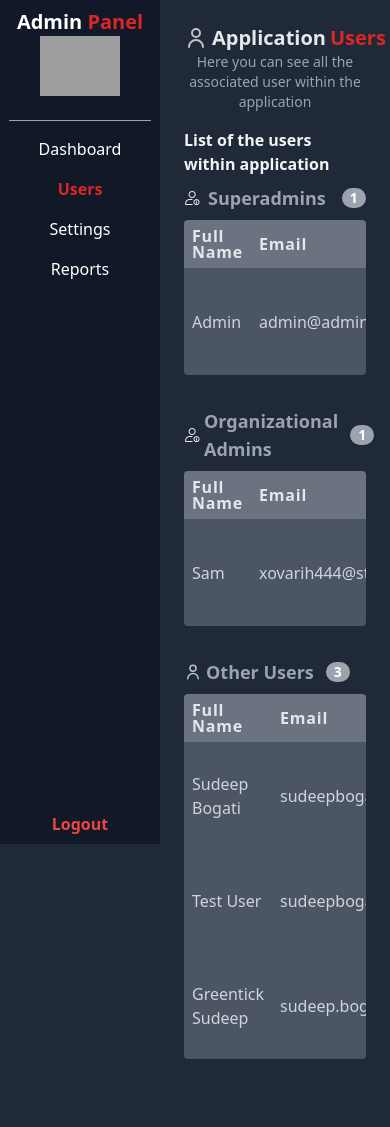
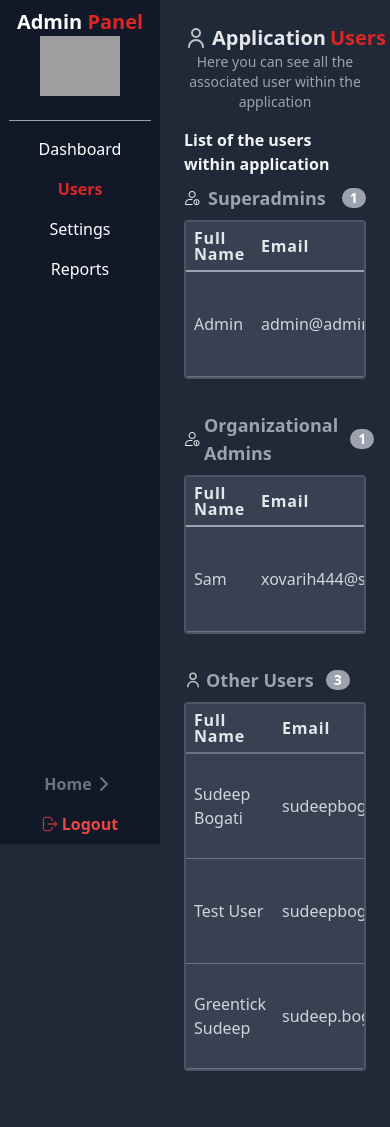
Before and after one commit to sudeep-gtn/DWM-SUBISU, a Django app: page /admin-site/users in a window 390 px wide. Before the commit the page ends 1059 px from the top, so only its background shows below. Run offline with Django 5.2, Linux system fonts and the light colour scheme; a user stored in the database is signed in; data comes from the database, SQL or seed files in the repository; both versions use the stored data as it was after the commit; some libraries are stand-ins or nearby versions; grey boxes are pictures that could not be loaded.

Commit message:
attachment on comment, admin panel of users

```diff
--- a/authentication/templates/admin-dashboard.html
+++ b/authentication/templates/admin-dashboard.html
@@ -31,8 +31,25 @@
                     </li>
                 </ul>
             </nav>
-            <div  onclick="showPopUp()" class="cursor-pointer py-2 w-full text-red-500 font-semibold hover:text-red-400 text-center">
-                <button  class="">Logout</button>
+            <div class="cursor-pointer py-2 w-full text-gray-500 flex items-center justify-center font-semibold hover:text-gray-100 text-center">
+                <a  href="{% url 'overview' %}" class="flex items-center justify-center">  Home <svg width="24" height="24" viewBox="0 0 24 24" fill="none" xmlns="http://www.w3.org/2000/svg">
+                    <path d="M9 18L15 12L9 6" stroke="currentColor" stroke-width="2" stroke-linecap="round" stroke-linejoin="round"/>
+                  </svg>  </a>
+            </div>
+            <div  onclick="showPopUp()" class="cursor-pointer flex items-center justify-center py-2 w-full text-red-500 font-semibold hover:text-red-400 text-center">
+                <button  class="flex  items-center gap-1">
+                    <svg width="16px" height="16px" viewBox="0 0 24 24" fill="none" xmlns="http://www.w3.org/2000/svg"
+                    transform="matrix(-1, 0, 0, 1, 0, 0)">
+                    <g id="SVGRepo_bgCarrier" stroke-width="0"></g>
+                    <g id="SVGRepo_tracerCarrier" stroke-linecap="round" stroke-linejoin="round"></g>
+                    <g id="SVGRepo_iconCarrier">
+                    <path
+                        d="M9.00195 7C9.01406 4.82497 9.11051 3.64706 9.87889 2.87868C10.7576 2 12.1718 2 15.0002 2L16.0002 2C18.8286 2 20.2429 2 21.1215 2.87868C22.0002 3.75736 22.0002 5.17157 22.0002 8L22.0002 16C22.0002 18.8284 22.0002 20.2426 21.1215 21.1213C20.2429 22 18.8286 22 16.0002 22H15.0002C12.1718 22 10.7576 22 9.87889 21.1213C9.11051 20.3529 9.01406 19.175 9.00195 17"
+                        stroke="currentColor" stroke-width="1.5" stroke-linecap="round"></path>
+                    <path d="M15 12L2 12M2 12L5.5 9M2 12L5.5 15" stroke="currentColor" stroke-width="1.5" stroke-linecap="round"
+                        stroke-linejoin="round"></path>
+                    </g>
+              </svg> Logout </button>
             </div>
 
     </div>
@@ -55,15 +72,19 @@
             <div class="text-2xl font-bold text-center text-gray-200 flex gap-1 w-fit mx-auto items-center  mb-6"> <img src="/static/images/dashboard-light.svg" width="32" alt=""> Dashboard </div>
             <!-- dashboard content start -->
                 <div class="flex gap-6 items-center justify-center flex-wrap">
-                    <div class="bg-slate-600 border border-gray-400 text-gray-200 md:w-1/6 px-4 py-1 rounded-lg shadow-lg shadow-gray-400/20">
+                    <div class="bg-slate-600 border border-gray-400 text-gray-200 md:w-1/4 px-4 py-1 rounded-lg shadow-lg shadow-gray-400/20">
                         <div class="text-3xl text-red-600 w-fit  font-bold"> {{ org_count }} </div>
                         <div class="text-base"> Total organization(s)</div>
                         <div> <a href="#" class="flex gap-1 items-center text-sm w-fit my-2 font-semibold border-b border-gray-400 text-gray-300"> See details <img src="/static/images/arrow-right-circle.svg" width="16" alt=""></a></div>
                     </div>
-                    <div class="bg-slate-600 border border-gray-400 text-gray-200 md:w-1/6 px-4 py-1 rounded-lg shadow-lg shadow-gray-400/20">
+                    <div class="bg-slate-600 border border-gray-400 text-gray-200 md:w-1/4 px-4 py-1 rounded-lg shadow-lg shadow-gray-400/20">
                         <div class="text-3xl text-red-600 w-fit  font-bold"> {{ total_user_count }} </div>
                         <div class="text-base"> Total user(s)</div>
-                        <div> <a href="{% url 'admin-users' %}" class="flex gap-1 hover:text-blue-500 items-center text-sm w-fit my-2 font-semibold border-b border-gray-400 text-gray-300"> See details <img src="/static/images/arrow-right-circle.svg" width="16" alt=""></a></div>
+                        <div> <a href="{% url 'admin-users' %}" class="flex hover:text-blue-500 items-center text-sm w-fit my-2 font-semibold border-b border-gray-400 text-gray-300"> See details
+                            <svg width="20" height="20" viewBox="0 0 24 24" fill="none" xmlns="http://www.w3.org/2000/svg">
+                                <path d="M9 18L15 12L9 6" stroke="currentColor" stroke-width="2" stroke-linecap="round" stroke-linejoin="round"/>
+                              </svg>
+                        </a></div>
                     </div>
                 </div>
             <!-- dashboard content end -->
--- a/authentication/templates/admin-users.html
+++ b/authentication/templates/admin-users.html
@@ -62,24 +62,24 @@
     {% endif %}
     <div class="mb-8">
         <div class="text-lg text-gray-400 font-bold flex gap-2  items-center mb-2 "> <img src="/static/images/user.png" width="16" height="16" alt=""> Superadmins <div class="bg-gray-400 font-semibold text-white px-2 rounded-2xl text-center text-sm mx-2"> {{ superadmin_counts }} </div></div>
-        <div class="overflow-x-auto w-full  rounded">
-            <table class="min-w-full bg-gray-500">
-                <thead class="text-base">
+        <div class="overflow-x-auto w-full  rounded border-2 border-gray-600">
+            <table class="min-w-full bg-gray-700">
+                <thead class="text-base ">
                     <tr>
-                        <th class="px-2 py-2 border-b-2 border-gray-600 text-left leading-4 text-gray-200 tracking-wider">Full Name</th>
-                        <th class="px-2 py-2 border-b-2 border-gray-600 text-left leading-4 text-gray-200 tracking-wider">Email</th>
-                        <th class="px-2 py-2 border-b-2 border-gray-600 text-left leading-4 text-gray-200 tracking-wider">Date joined </th>
-                        <th class="px-2 py-2 border-b-2 border-gray-600 text-left leading-4 text-gray-200 tracking-wider">Change Role</th>
+                        <th class="px-2 py-2 border-b-2 border-gray-400 text-left leading-4 text-gray-200 tracking-wider">Full Name</th>
+                        <th class="px-2 py-2 border-b-2 border-gray-400 text-left leading-4 text-gray-200 tracking-wider">Email</th>
+                        <th class="px-2 py-2 border-b-2 border-gray-400 text-left leading-4 text-gray-200 tracking-wider">Date joined </th>
+                        <th class="px-2 py-2 border-b-2 border-gray-400 text-left leading-4 text-gray-200 tracking-wider">Change Role</th>
 
                     </tr>
                 </thead>
                 <tbody class="text-base">
                     {% for user in superadmins %}
-                        <tr class="bg-gray-600 text-gray-300">
-                            <td class="px-2 py-1 border-b border-gray-600">{{ user.full_name }}</td>
-                            <td class="px-2 py-1 border-b border-gray-600">{{ user.email }}</td>
-                            <td class="px-2 py-1 border-b border-gray-600">{{ user.date_joined }}</td>
-                            <td class="px-2 py-1 border-b border-gray-600">
+                        <tr class="bg-gray-700 text-gray-300">
+                            <td class="px-2 py-1 border-b border-gray-500">{{ user.full_name }}</td>
+                            <td class="px-2 py-1 border-b border-gray-500">{{ user.email }}</td>
+                            <td class="px-2 py-1 border-b border-gray-500">{{ user.date_joined }}</td>
+                            <td class="px-2 py-1 border-b border-gray-500">
                                 <form method="post">
                                     {% csrf_token %}
                                     <input type="hidden" name="user_id" value="{{ user.id }}">
@@ -102,23 +102,23 @@
 
     <div class="mb-8">
         <h2 class="text-lg font-bold text-gray-400 flex gap-1 items-center mb-2">  <img src="/static/images/user.png" width="16" height="16" alt=""> Organizational Admins <div class="bg-gray-400 font-semibold text-white px-2 rounded-2xl text-center text-sm mx-2 "> {{ org_admin_count }} </div> </h2>
-        <div class="overflow-x-auto w-full rounded">
-            <table class="min-w-full bg-gray-500">
+        <div class="overflow-x-auto w-full rounded border-2 border-gray-600">
+            <table class="min-w-full bg-gray-700">
                 <thead class="text-base">
                     <tr>
-                        <th class="px-2 py-2 border-b-2 border-gray-600 text-left leading-4 text-gray-200 tracking-wider">Full Name</th>
-                        <th class="px-2 py-2 border-b-2 border-gray-600 text-left leading-4 text-gray-200 tracking-wider">Email</th>
-                        <th class="px-2 py-2 border-b-2 border-gray-600 text-left leading-4 text-gray-200 tracking-wider"> Joined date </th>
-                        <th class="px-2 py-2 border-b-2 border-gray-600 text-left leading-4 text-gray-200 tracking-wider">Change Role</th>
+                        <th class="px-2 py-2 border-b-2 border-gray-400 text-left leading-4 text-gray-200 tracking-wider">Full Name</th>
+                        <th class="px-2 py-2 border-b-2 border-gray-400 text-left leading-4 text-gray-200 tracking-wider">Email</th>
+                        <th class="px-2 py-2 border-b-2 border-gray-400 text-left leading-4 text-gray-200 tracking-wider"> Joined date </th>
+                        <th class="px-2 py-2 border-b-2 border-gray-400 text-left leading-4 text-gray-200 tracking-wider">Change Role</th>
                     </tr>
                 </thead>
                 <tbody class="text-base">
                     {% for user in org_admins %}
-                        <tr class="bg-gray-600 text-gray-300">
-                            <td class="px-2 py-1 border-b border-gray-600">{{ user.full_name }}</td>
-                            <td class="px-2 py-1 border-b border-gray-600">{{ user.email }}</td>
-                            <td class="px-2 py-1 border-b border-gray-600"> {{ user.date_joined }} </td>
-                            <td class="px-2 py-1 border-b border-gray-600">
+                        <tr class="bg-gray-700 text-gray-300">
+                            <td class="px-2 py-1 border-b border-gray-500">{{ user.full_name }}</td>
+                            <td class="px-2 py-1 border-b border-gray-500">{{ user.email }}</td>
+                            <td class="px-2 py-1 border-b border-gray-500"> {{ user.date_joined }} </td>
+                            <td class="px-2 py-1 border-b border-gray-500">
                                 <form method="post">
                                     {% csrf_token %}
                                     <input type="hidden" name="user_id" value="{{ user.id }}">
@@ -141,30 +141,30 @@
 
     <div class="mb-8">
         <h2 class="text-lg font-bold text-gray-400 mb-2 flex items-center gap-1 ">  <img src="/static/images/user-gray.svg" class="" width="18" height="16" alt=""> Other Users <div class="bg-gray-400 font-semibold text-white px-2 rounded-2xl text-center text-sm mx-2 "> {{ normal_user_counts }} </div> </h2>
-        <div class="overflow-x-auto w-full rounded">
-            <table class="min-w-full bg-gray-500">
+        <div class="overflow-x-auto w-full rounded border-2 border-gray-600">
+            <table class="min-w-full bg-gray-700">
                 <thead class="text-base">
                     <tr>
-                        <th class="px-2 py-2 border-b-2 border-gray-600 text-left leading-4 text-gray-200 tracking-wider">Full Name</th>
-                        <th class="px-2 py-2 border-b-2 border-gray-600 text-left leading-4 text-gray-200 tracking-wider">Email</th>
-                        <th class="px-2 py-2 border-b-2 border-gray-600 text-left leading-4 text-gray-200 tracking-wider"> Joined date  </th>
-                        <th class="px-2 py-2 border-b-2 border-gray-600 text-left leading-4 text-gray-200 tracking-wider"> Verified email </th>
-                        <th class="px-2 py-2 border-b-2 border-gray-600 text-left leading-4 text-gray-200 tracking-wider"> Active status </th>
-                        <th class="px-2 py-2 border-b-2 border-gray-600 text-left leading-4 text-gray-200 tracking-wider">Role</th>
-                        <th class="px-2 py-2 border-b-2 border-gray-600 text-left leading-4 text-gray-200 tracking-wider">Change Role</th>
+                        <th class="px-2 py-2 border-b-2 border-gray-500 text-left leading-4 text-gray-200 tracking-wider">Full Name</th>
+                        <th class="px-2 py-2 border-b-2 border-gray-500 text-left leading-4 text-gray-200 tracking-wider">Email</th>
+                        <th class="px-2 py-2 border-b-2 border-gray-500 text-left leading-4 text-gray-200 tracking-wider"> Joined date  </th>
+                        <th class="px-2 py-2 border-b-2 border-gray-500 text-left leading-4 text-gray-200 tracking-wider"> Verified email </th>
+                        <th class="px-2 py-2 border-b-2 border-gray-500 text-left leading-4 text-gray-200 tracking-wider"> Active status </th>
+                        <th class="px-2 py-2 border-b-2 border-gray-500 text-left leading-4 text-gray-200 tracking-wider">Role</th>
+                        <th class="px-2 py-2 border-b-2 border-gray-500 text-left leading-4 text-gray-200 tracking-wider">Change Role</th>
 
                     </tr>
                 </thead>
                 <tbody class="text-base">
                     {% for user in normal_users %}
-                        <tr class="bg-gray-600 text-gray-300">
-                            <td class="px-2 py-1 border-b border-gray-600">{{ user.full_name }}</td>
-                            <td class="px-2 py-1 border-b border-gray-600">{{ user.email }}</td>
-                            <td class="px-2 py-1 border-b border-gray-600">{{ user.date_joined }}</td>
-                            <td class="px-2 py-1 border-b border-gray-600">{% if user.is_email_verified %} <span class="text-white bg-green-600 px-2 rounded w-fit  text-sm"> verified</span> {% else %} <span class="text-white bg-red-600 px-2 rounded w-fit  text-sm">unverified</span> {% endif %}</td>
-                            <td class="px-2 py-1 border-b border-gray-600 text-gray-100 text-sm">{% if user.is_active %} <span class="bg-green-600 px-2 rounded-md text-sm flex items-center justify-center w-fit">Active</span> {% else %} <span class="bg-red-600 px-2 rounded-md text-sm flex items-center justify-center w-fit">Inactive</span> {% endif %}</td>
-                            <td class="px-2 py-1 border-b border-gray-600 "><span class="bg-orange-600 px-2 text-white flex items-center justify-center rounded w-fit text-sm">{{ user.is_org_admin|yesno:"Organizational Admin,Normal User" }}</span></td>
-                            <td class="px-2 py-1 border-b border-gray-600">
+                        <tr class="bg-gray-700 text-gray-300">
+                            <td class="px-2 py-1 border-b border-gray-500">{{ user.full_name }}</td>
+                            <td class="px-2 py-1 border-b border-gray-500">{{ user.email }}</td>
+                            <td class="px-2 py-1 border-b border-gray-500">{{ user.date_joined }}</td>
+                            <td class="px-2 py-1 border-b border-gray-500">{% if user.is_email_verified %} <span class="text-white bg-green-600 px-2 rounded w-fit  text-sm"> verified</span> {% else %} <span class="text-white bg-red-600 px-2 rounded w-fit  text-sm">unverified</span> {% endif %}</td>
+                            <td class="px-2 py-1 border-b border-gray-500 text-gray-100 text-sm">{% if user.is_active %} <span class="bg-green-600 px-2 rounded-md text-sm flex items-center justify-center w-fit">Active</span> {% else %} <span class="bg-red-600 px-2 rounded-md text-sm flex items-center justify-center w-fit">Inactive</span> {% endif %}</td>
+                            <td class="px-2 py-1 border-b border-gray-500 "><span class="bg-orange-600 px-2 text-white flex items-center justify-center rounded w-fit text-sm">{{ user.is_org_admin|yesno:"Organizational Admin,Normal User" }}</span></td>
+                            <td class="px-2 py-1 border-b border-gray-500">
                                 <form method="post">
                                     {% csrf_token %}
                                     <input type="hidden" name="user_id" value="{{ user.id }}">
--- a/dark_web/models.py
+++ b/dark_web/models.py
@@ -110,6 +110,7 @@ class Comment(models.Model):
     author = models.ForeignKey(CustomUser, on_delete=models.CASCADE)
     text = models.TextField()
     created_at = models.DateTimeField(auto_now_add=True)
+    image = models.ImageField(upload_to='comment_images/', blank=True, null=True)
 
     def __str__(self):
         return f'Comment by {self.author.email} on {self.ticket.ticket_title}'
--- a/templates/base.html
+++ b/templates/base.html
@@ -141,12 +141,12 @@
 
 <body class="flex w-full bg-gray-100">
   <div id="sidebar"
-    class="hidden overflow-y-auto md:block fixed overflow-hidden md:static top-0 left-0 z-50  bg-gray-900 text-white  md:px-0 z-50 md:w-[250px] h-screen flex flex-col justify-between">
+    class="hidden overflow-y-auto md:block fixed overflow-hidden md:static top-0 left-0 z-50  bg-gray-900 text-white  md:px-0 z-50 md:w-[220px] h-screen flex flex-col justify-between">
     <div>
       <div class="h-fit w-fit mx-auto py-4 mt-2   ">
        <a href="{% url 'home' %}"> <img src="/static/images/gkavach-logo.png" class="" height="20" width="160"></a>
       </div>
-      <div class="px-2 text-sm">
+      <div class="px-2 text-xs">
         <a href="{% url 'overview' %}"
           class="hover:bg-gray-700  {% if request.path == '/overview' %}border-l-4 text-white border-[#92a91a] {% endif %}  flex items-center text-gray-400 mt-2  px-2 py-2 rounded gap-2">
           <img class="" src="/static/images/overview.svg" height="10" width="12" alt="">Overview
```
Also changed, not shown: dark_web/views.py (+17 -9 lines), templates/allTickets.html (+17 -0 lines), templates/ticket_details.html (+54 -6 lines), dark_web/migrations/0001_initial.py, dark_web/migrations/0002_alter_blackmarket_posted_date_alter_card_posted_date_and_more.py (deleted), db.sqlite3, media/comment_images/Dark_Web.png (added), media/ticket_images/img-banner-dark-web-monitoring.svg (added).
